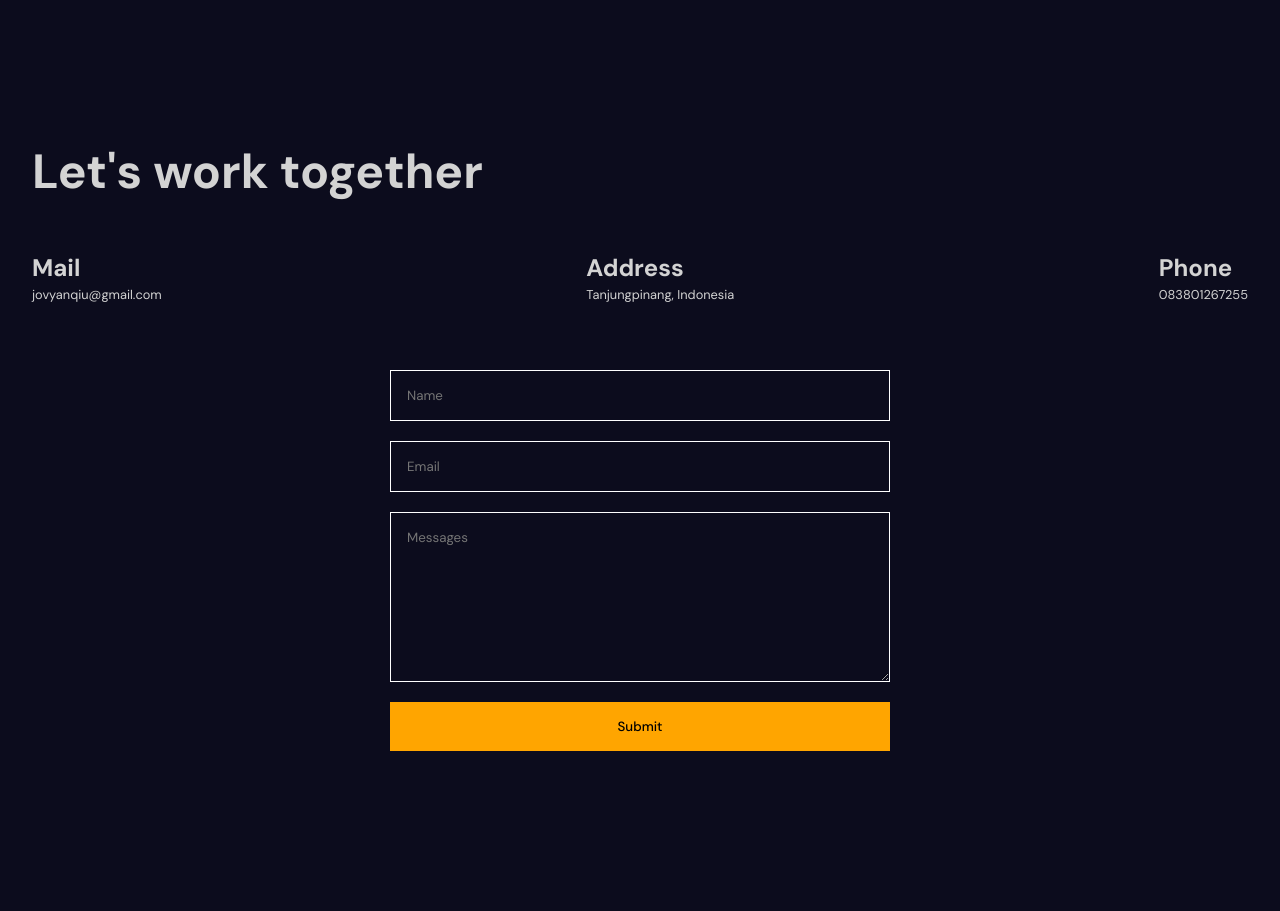
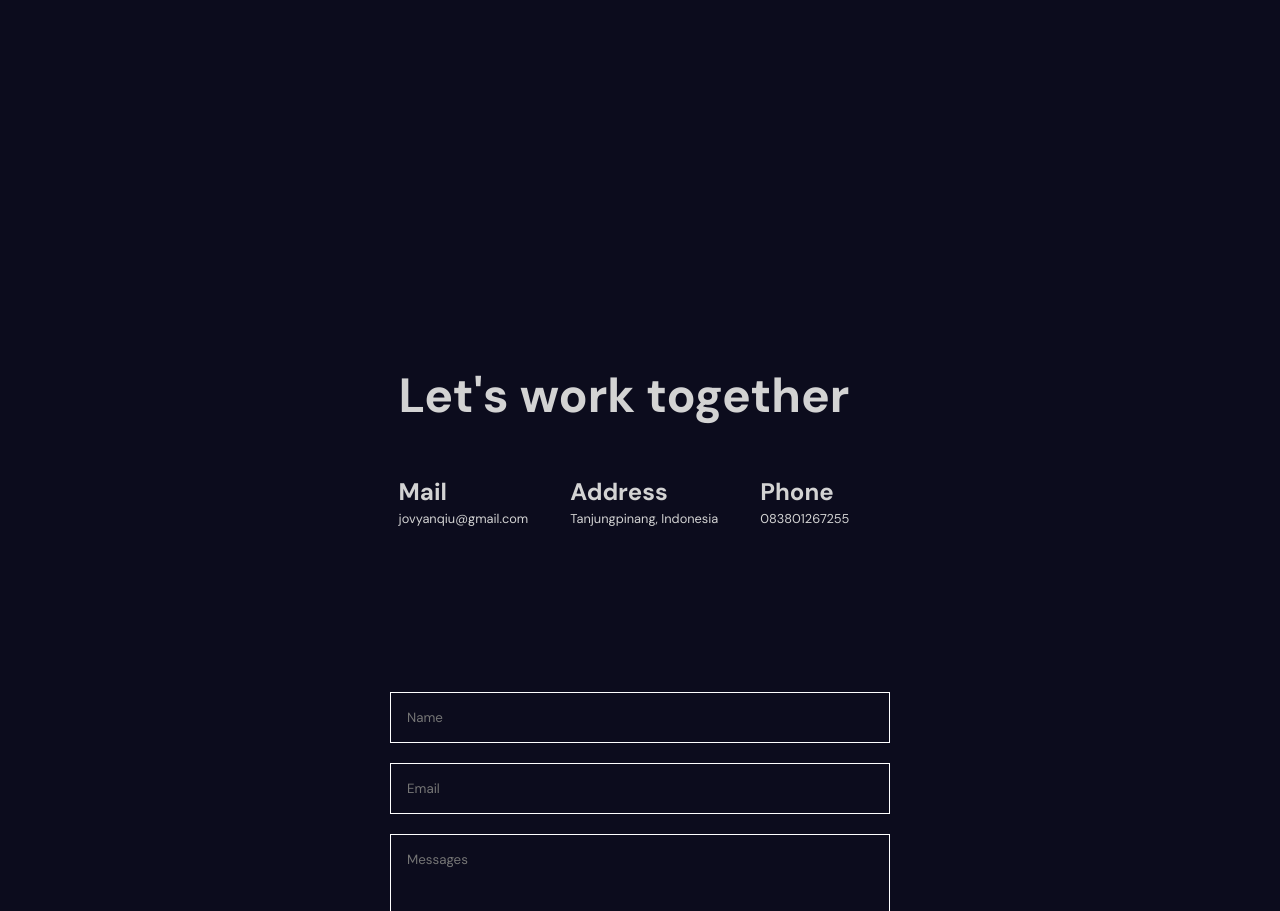
Before and after one commit to jopiiyan/My-portfolio, a React (Vite) app: page / in a window 1280 px wide. Shown: the part 4920-5831 px from the top of the page. Built offline with nearby package versions, Linux system fonts and the light colour scheme.

Commit message:
centered contact section

```diff
--- a/src/app.scss
+++ b/src/app.scss
@@ -64,6 +64,6 @@ section:nth-last-child(1){
 
   @media screen and (min-width:740px){
     section:nth-last-child(1){
-      height: 200vh;
+      height: 220vh;
     }
   }
--- a/src/components/contact/contact.scss
+++ b/src/components/contact/contact.scss
@@ -1,13 +1,22 @@
 @import "../../app.scss";
 
-.contact{
+.contact {
     height: 100%;
     margin: auto;
     display: flex;
     gap: 50px;
-    padding: 6rem;
+    padding: 8rem;
 
-    @include mobile  {
+    @include mobile {
+      display: flex;
+      flex-direction: column;
+      width: 100%;
+      padding: 2rem;
+      justify-content: center;
+      align-items: center;
+    }
+
+    @include tablet {
       display: flex;
       flex-direction: column;
       width: 100%;
@@ -15,41 +24,25 @@
       align-items: center;
     }
 
-
-
-    @include tablet {
-        display: flex;
-        flex-direction: column;
-        width: 100%;
-        padding: 2rem;
-        align-items: center;
-
-    }
-
-
-
-    .textContainer{
-        flex:1;
+    .textContainer {
+      flex: 1;
       display: flex;
       flex-direction: column;
       gap: 20px;
-        width: 100%;
-        margin-top: 5rem;
-
-
+      max-width: 600px;
+      max-height: 400px;
+      margin-top: 9rem;
+      margin-right: 2rem;
 
       @include mobile {
-            gap:1px;
-            flex:0
-
+        gap: 1px;
+        flex: 0;
+        margin-top: 2rem; // Adjusted margin for better alignment
       }
 
       @include tablet {
-            flex:0
+        flex: 0;
       }
-
-
-
 
       .infoWrapper {
         display: flex;
@@ -69,18 +62,17 @@
         }
       }
 
-        h2{
+      h2 {
         @include mobile {
           font-size: 1rem;
-
         }
       }
 
-        span{
-            font-size:0.8rem
+      span {
+        font-size: 0.8rem;
       }
 
-        h1{
+      h1 {
         font-size: 6rem;
         line-height: 88px;
 
@@ -92,84 +84,75 @@
           font-size: 4rem;
         }
 
-            @include landscape{
+        @include landscape {
           font-size: 3rem;
         }
+      }
+    }
+
+    .formContainer {
+      flex: 1; // Changed from flex: 2 to flex: 1
+      height: 60%;
+      max-width: 600px;
+      max-height: 400px;
+      display: flex;
+      flex-direction: column; // Added flex-direction: column for better alignment
+      justify-content: center;
+      align-items: center; // Center the form content horizontally
+
+      @include mobile {
+        height: 80%;
+        margin-top: 2rem; // Adjusted margin for better alignment
+      }
+
+      @include tablet {
+        height: 80%;
+        margin-top: 2rem; // Adjusted margin for better alignment
+      }
+
+      @include landscape {
+        height: 100%;
+        margin-top: 2rem; // Adjusted margin for better alignment
+      }
+
+      form {
+        background: transparent;
+        max-width: 500px;
+        margin-top: 7rem;
+
+        @include mobile {
+          margin-top: 0;
+        }
+
+        .div {
+          display: flex;
+          flex-direction: column;
+          justify-content: center;
+          width: 100%;
+          max-width: 500px; // Added max-width for better responsiveness
+          margin: auto;
+          gap: 20px;
+
+          @include mobile {
+            width: 100%;
+          }
+
+          input {
+            background: transparent;
+            outline: none;
+            padding: 1rem;
+            border: 1px solid white;
+            color: white;
+            width: 500px;
+
+            @include mobile {
+                width: 250px;
             }
 
 
           }
 
-    .formContainer{
-        flex:2 ;
-        height: 60%;
-        max-width: 400px;
-        display: flex;
-        justify-content: center;
-        margin-top: 10rem;
-
-
-        @include mobile {
-            flex:2;
-            margin-top: 0;
-
-        }
-
-        @include tablet {
-            height: 80%;
-            margin-top: 0;
-        }
-
-        @include landscape{
-            height: 100%;
-            margin-top: 0;
-        }
-
-
-
-
-
-
-        form {
-            background: transparent;
-            max-width:600px;
-
-            .div{
-                display: flex;
-                flex-direction: column;
-                justify-content: center;
-                width:500px;
-                margin: auto;
-                gap: 20px;
-
-                @include mobile {
-                    width: 300px;
-                }
-
-
-
-
-
-                input{
-                    background: transparent;
-                    outline: none;
-                    padding: 1rem;
-                    border: 1px solid white;
-                    color: white;
-                    flex:1;
-                    width: 100%;
-
-                    @include mobile {
-                        width:100% ;
-                    }
-
-                    @include tablet {
-                        width: 100%;
-
-                    }
-                }
-
-                textarea{
+          textarea {
             background: transparent;
             outline: none;
             padding: 1rem;
@@ -177,23 +160,14 @@
             border: 1px solid white;
           }
 
-                button{
+          button {
             padding: 1rem;
             background-color: orange;
             border: none;
             cursor: pointer;
             font-weight: 500;
           }
-
         }
-
-
-
-
-
       }
-
     }
-
-
   }
```
Lines whose indentation alone changed are shown as unchanged.
